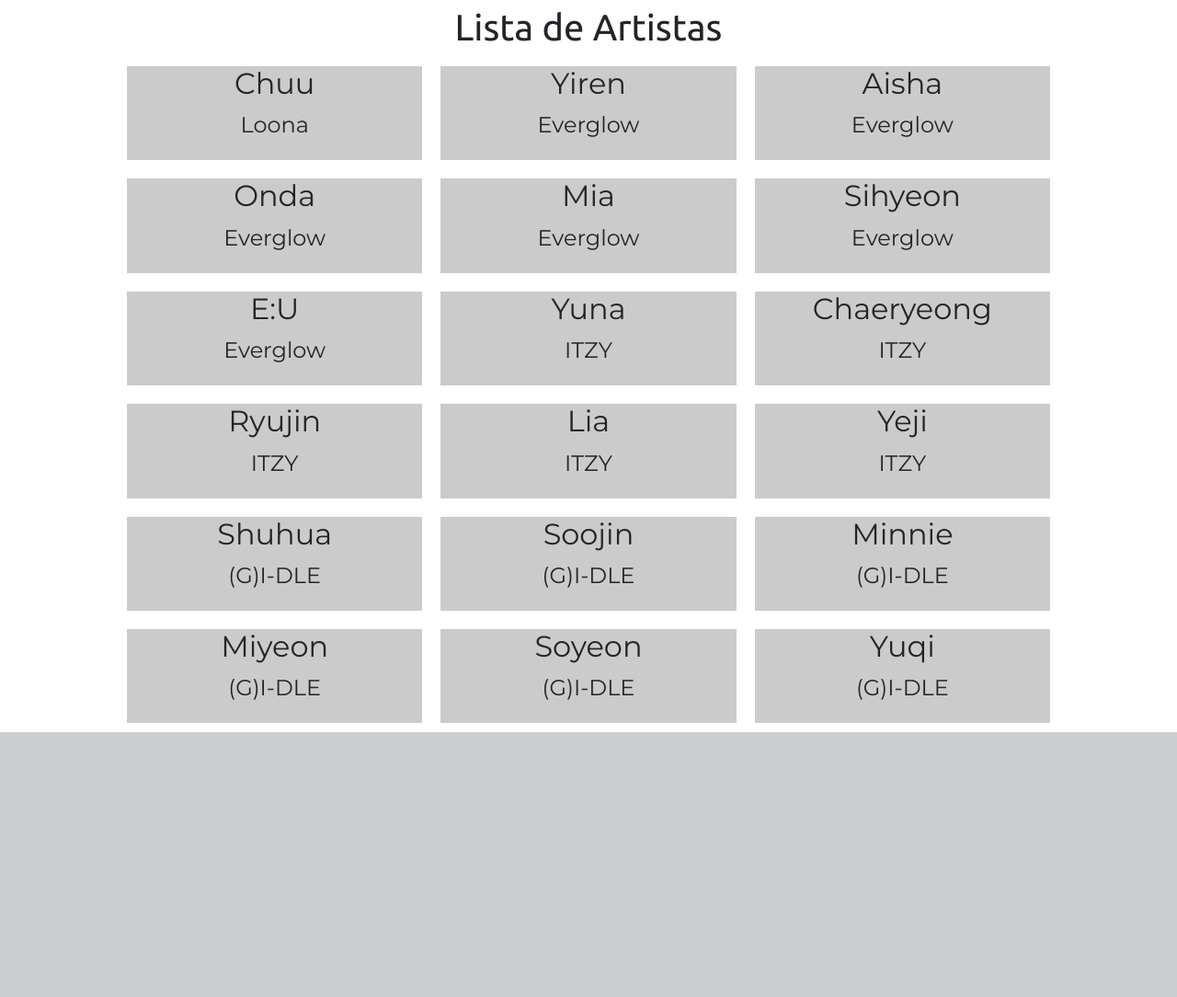
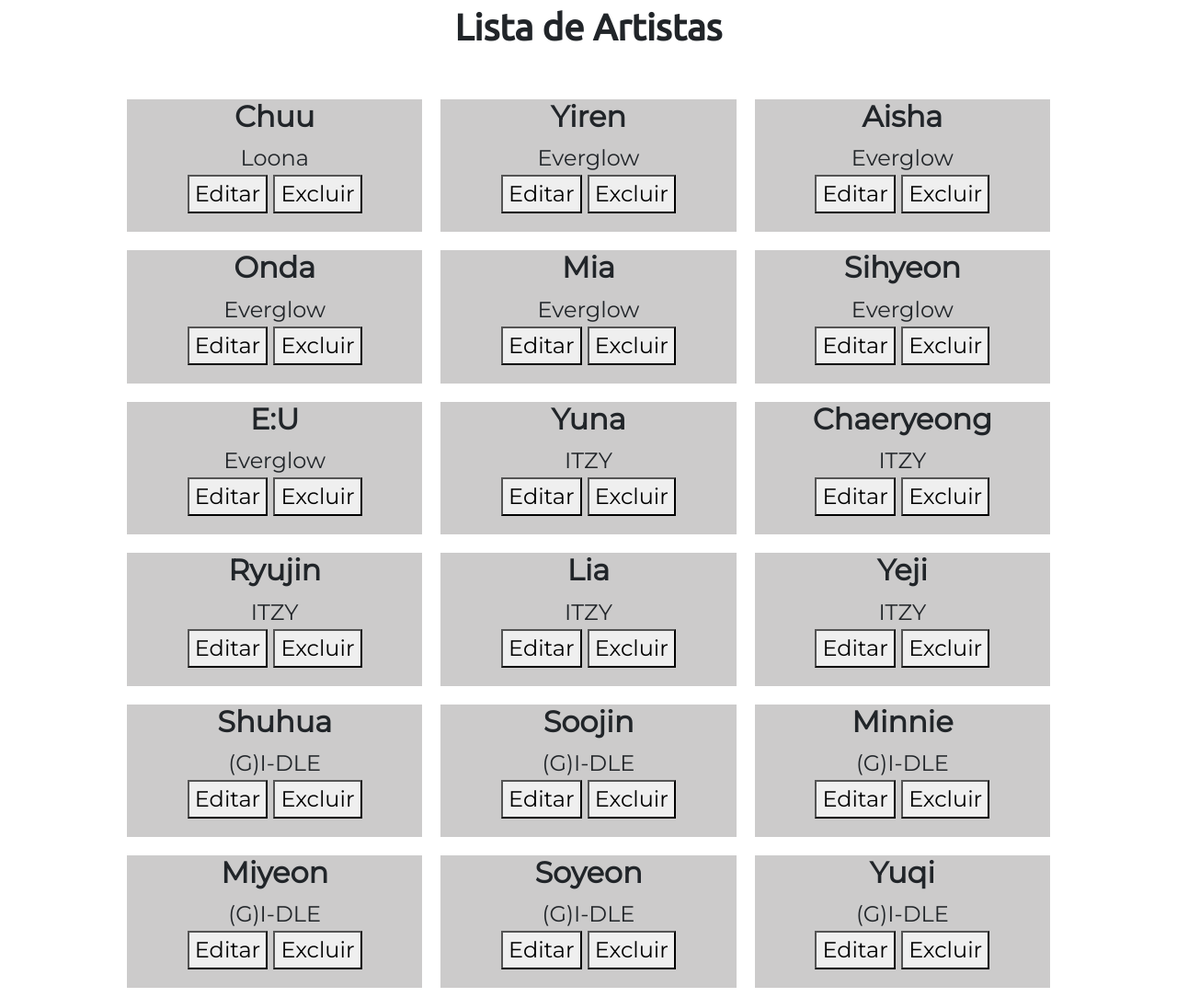
Before and after one commit to Bruno-Felix/CRUD_Grupos-Django, a Django app: page /artistas in a window 1280 px wide. Shown: the part 94-1178 px from the top of the page at 92% size. Before the commit the page ends 890 px from the top, so only its background shows below. Run offline with Django 3.2, Linux system fonts and the light colour scheme; data comes from the database, SQL or seed files in the repository; some libraries are stand-ins or nearby versions.

Commit message:
Adicionando botão Editar e Excluir e estrutura html de listaDeArtista.html

```diff
--- a/novosGrupos/templates/grupos/listaDeArtistas.html
+++ b/novosGrupos/templates/grupos/listaDeArtistas.html
@@ -2,19 +2,27 @@
 
 {% block content %}
 
-<h1 class="tituloListaDeArtistas">Lista de Artistas</h1>
+<div class="divBotaoCriarArtista">
+    <h1 class="tituloListaDeArtistas"><strong>Lista de Artistas</strong></h1>
+    <a class="botaoCriarArtista" href="/criarArtista">Criar Artista</a>
+</div>
 
 <section class="flexArtistas">
 
-  {% for artista in artistas %}
+    {% for artista in artistas %}
 
-    <div>
-      <h2 > {{ artista.nome }} </h2>
+        <div>
+            <h2><strong> {{ artista.nome }} </strong></h2>
 
-      {{ artista.grupo }}
-    </div>
+            {{ artista.grupo }}
 
-  {% endfor %}
+            <div class="divBotoesOpcao">
+                <button class="botaoEditar">Editar</button>
+
+                <button class="botaoExcluir">Excluir</button>
+            </div>
+        </div>
+    {% endfor %}
 
 </section>
 
```
